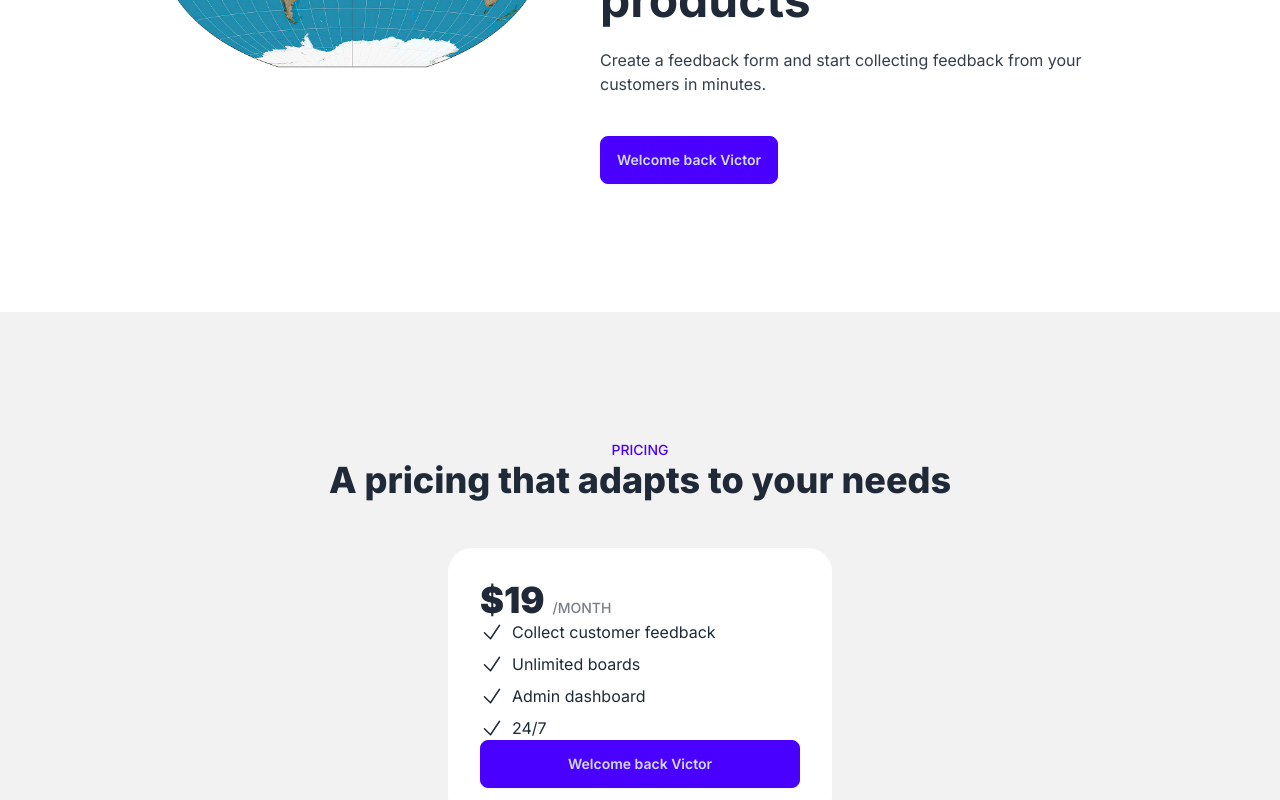
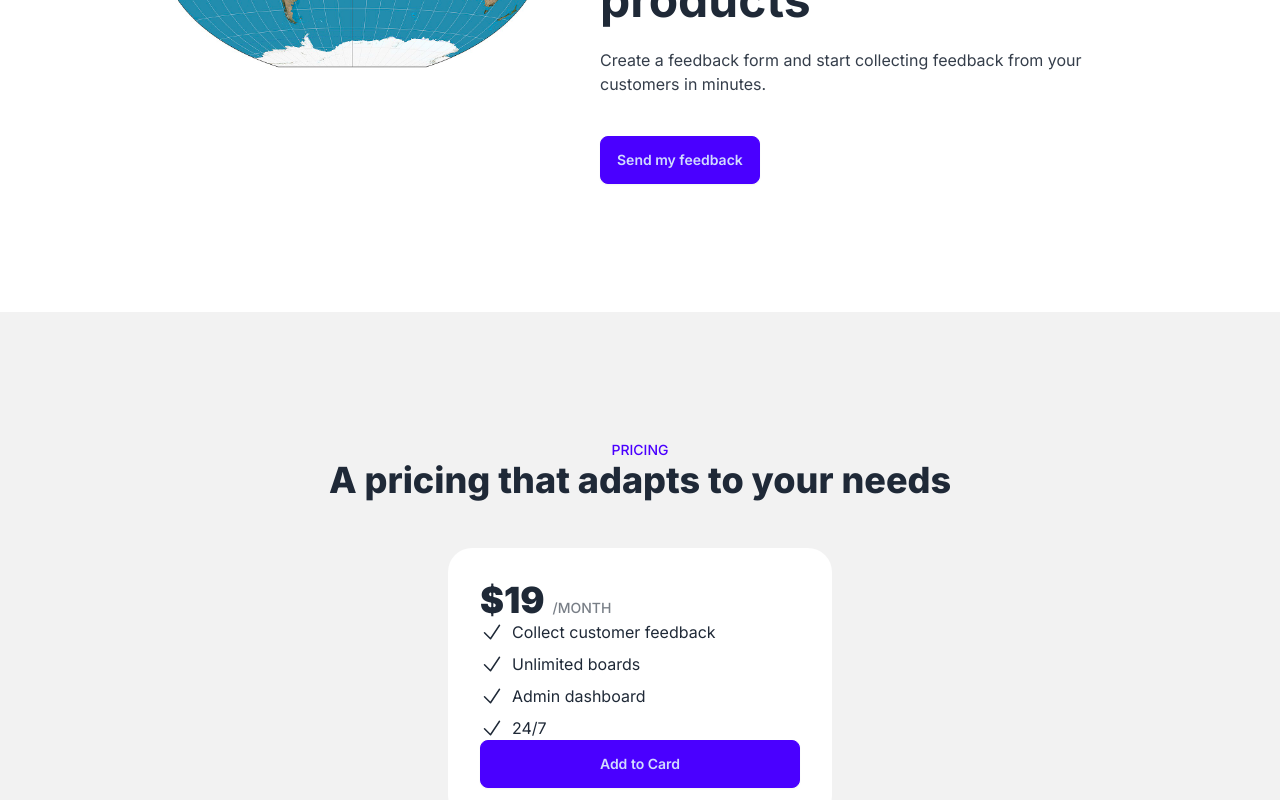
Before and after one commit to vfalconsazina1988us/CodeFast, a Next.js app in the folder codefast-saas/: page / in a window 1280 px wide. Shown: the part 360-1160 px from the top of the page. Built offline with nearby package versions, Linux system fonts and the light colour scheme.

Commit message:
little change

```diff
--- a/codefast-saas/app/page.js
+++ b/codefast-saas/app/page.js
@@ -51,7 +51,7 @@ function Home() {
           customers in minutes.
         </div>
 
-        <ButtonLogin isLoggedIn={isLoggedIn} name={name} />
+        <ButtonLogin isLoggedIn={isLoggedIn} name="Send my feedback" />
 
          </div>
       </section>
@@ -83,7 +83,7 @@ function Home() {
 
             <ButtonLogin
               isLoggedIn={isLoggedIn}
-              name={name}
+              name="Add to Card"
               extraStyle="w-full"
             />
           </div>
--- a/codefast-saas/components/ButtonLogin.js
+++ b/codefast-saas/components/ButtonLogin.js
@@ -2,6 +2,7 @@ import Link from "next/link";
 
 const ButtonLogin = ({ isLoggedIn, name, extraStyle }) => {
   /*  const { isLoggedIn, name } = props;*/
+
 
   if (isLoggedIn) {
     return (
@@ -9,7 +10,7 @@ const ButtonLogin = ({ isLoggedIn, name, extraStyle }) => {
         href="/dashboard"
         className={`btn btn-primary  ${extraStyle ? extraStyle : ""}`}
       >
-        Welcome back {name}
+         {name}
       </Link>
     );
   } else {
```
